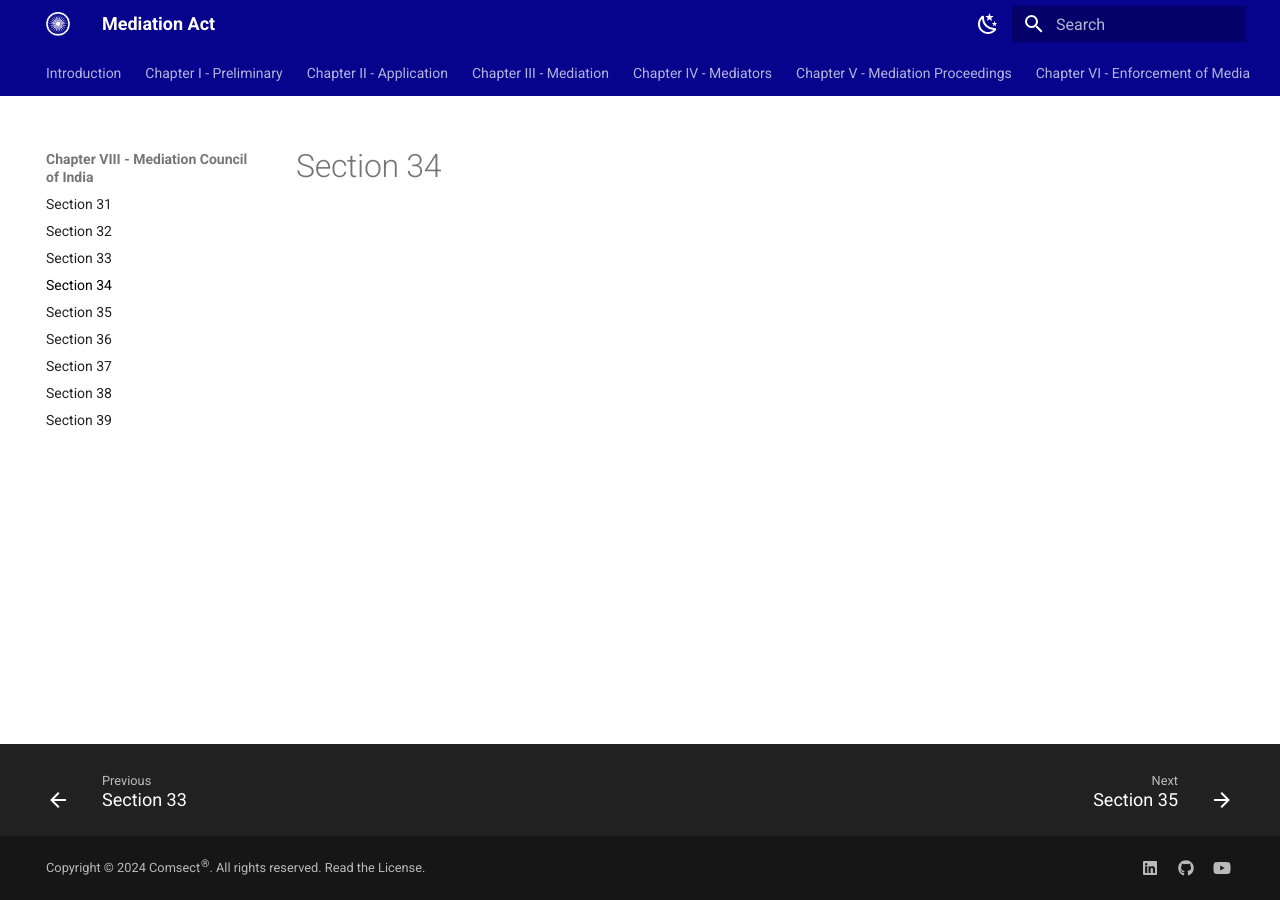
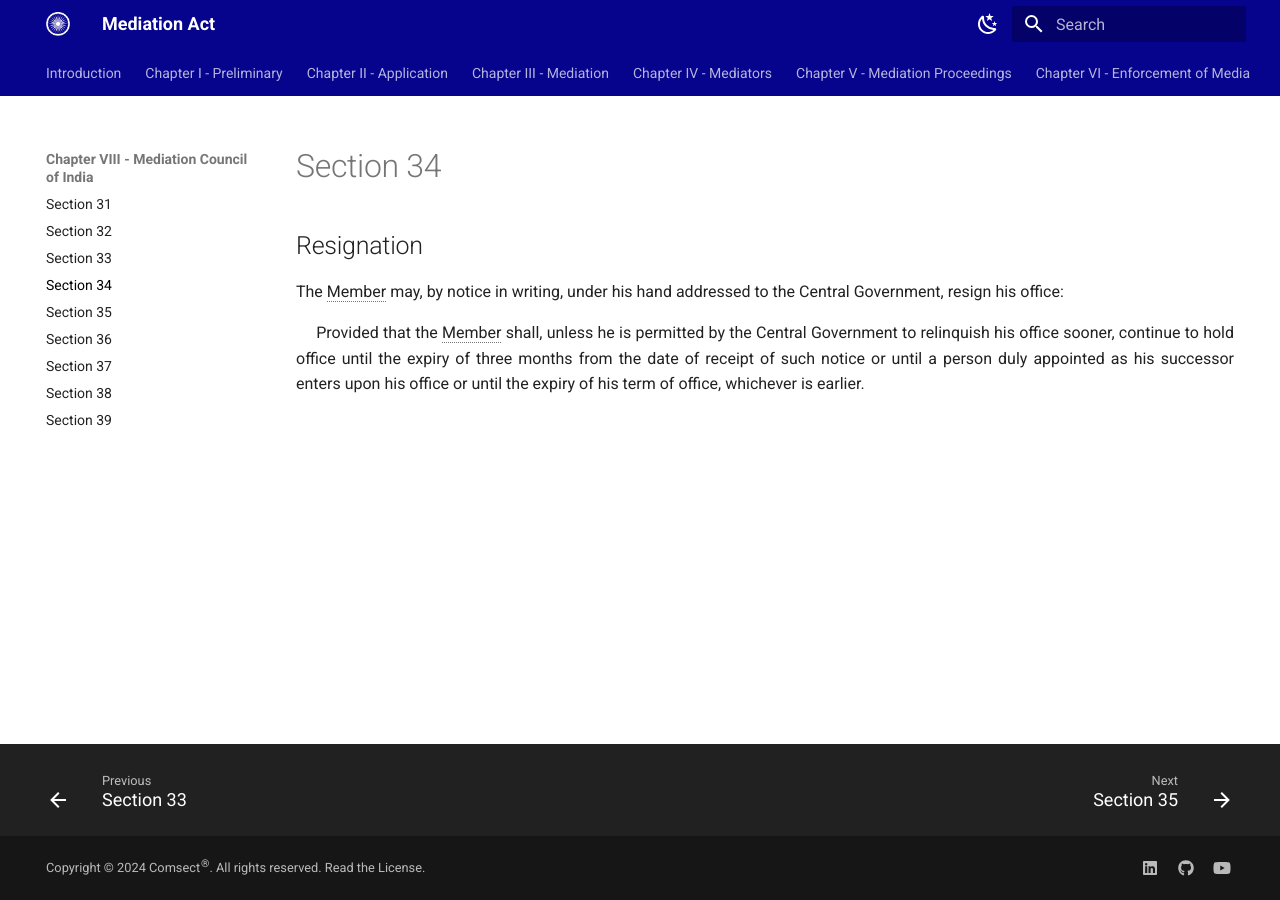
Before and after one commit to comsect/mediation-act, an MkDocs documentation site: the page built from docs/en/34.md, in a window 1280 px wide. Built offline with MkDocs 1.6.1 and Material for MkDocs 9.7.7, drawn with Linux system fonts in a browser that asks for light colours.

Commit message:
add section-thirty-four

```diff
--- a/docs/en/34.md
+++ b/docs/en/34.md
@@ -3,3 +3,7 @@ hide:
     - toc
 description: Resignation
 ---
+
+## Resignation
+
+The Member may, by notice in writing, under his hand addressed to the Central Government, resign his office: </p>&emsp; Provided that the Member shall, unless he is permitted by the Central Government to relinquish his office sooner, continue to hold office until the expiry of three months from the date of receipt of such notice or until a person duly appointed as his successor enters upon his office or until the expiry of his term of office, whichever is earlier.
```
